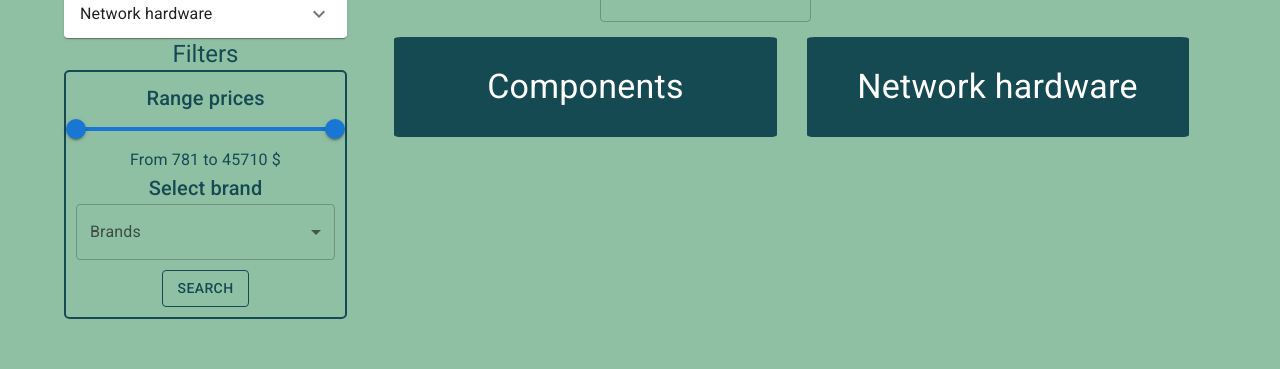
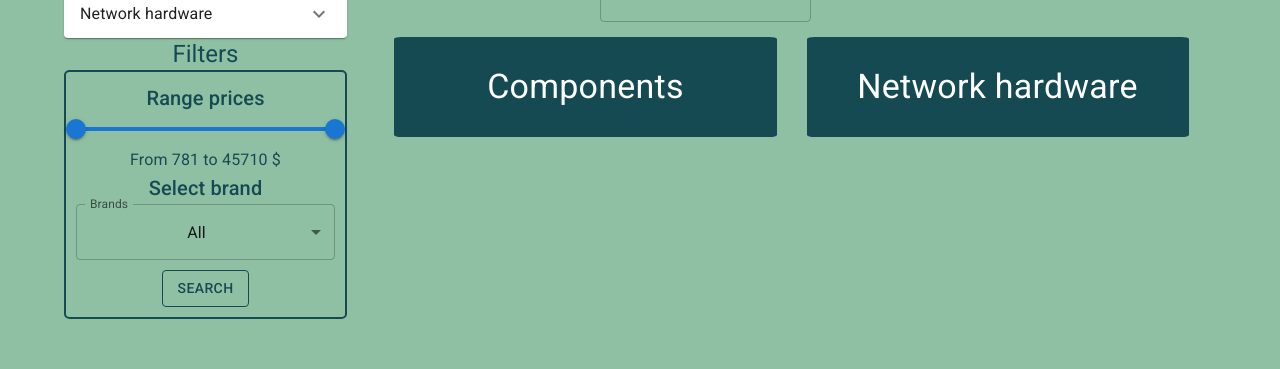
Before and after one commit to AnatoliiBass/computers-parts, a React (Create React App) app: page / in a window 1280 px wide. Shown: the part 144-513 px from the top of the page. Built offline with nearby package versions, Linux system fonts and the light colour scheme.

Commit message:
filtering

```diff
--- a/src/Components/Main/Content/Content.js
+++ b/src/Components/Main/Content/Content.js
@@ -2,6 +2,7 @@ import { Route, Routes } from 'react-router-dom'
 import About from './About/About'
 import Contacts from './Contacts/Contacts'
 import { content } from './Content.module.css'
+import FilterCards from './FilterCards/FilterCards'
 import HomeSection from './HomeSection/HomeSection'
 import ProductCards from './ProductCards/ProductCards'
 import ProductItem from './ProductItem/ProductItem'
@@ -12,9 +13,11 @@ const ABOUT = "/about"
 const CONTACTS = "/contacts"
 const PRODUCTCARDS = "/parts/:id/:subid"
 const PRODUCTITEM = "/parts/:id/:subid/:specialid"
+const FILTER = "/parts/filter/:obj"
 const Content = ({ products, categories }) => {
    const names = categories.map(item => ({ name: item.name, id: item.id }))
    const subnames = categories.map(item => item.items).flat()
+
    return (
       <section className={content}>
          <Routes>
@@ -24,6 +27,7 @@ const Content = ({ products, categories }) => {
             <Route path={CONTACTS} element={<Contacts />} />
             <Route path={PRODUCTCARDS} element={<ProductCards arrObjects={products} subnames={subnames} />} />
             <Route path={PRODUCTITEM} element={<ProductItem products={products} />} />
+            <Route path={FILTER} element={<FilterCards arrObjects={products} subnames={subnames} />} />
          </Routes>
       </section >)
 }
--- /dev/null
+++ b/src/Components/Main/Content/FilterCards/FilterCards.js
@@ -0,0 +1,44 @@
+import { Button, Card, CardActions, CardContent, Typography } from "@mui/material"
+import style from "../ProductCards/ProductCards.module.css"
+import Title from "../../../UI/Title/Title"
+import ShoppingCartIcon from '@mui/icons-material/ShoppingCart'
+import { NavLink, useParams } from "react-router-dom"
+const FilterCards = ({ arrObjects, subnames }) => {
+   const { obj } = useParams()
+   const arrFilter = obj.split('&')
+   let newArr
+   if (arrFilter[0] !== 'All') {
+      newArr = arrObjects.filter(item => (item.manufacturer === arrFilter[0]))
+   } else { newArr = arrObjects }
+   newArr = newArr.filter(item => (+item.price >= +arrFilter[1]) && (+item.price <= +arrFilter[2]))
+   console.log(newArr);
+   return (
+      <section>
+         <Title size="h3" seo="h2" description="Filtering result" />
+         {newArr.length === 0 ? (<Typography variant="h5" component="h5">Sorry, no result...</Typography>) :
+            (<div className={style.flex}>
+               {newArr.map(item => (
+                  <Card sx={{ maxWidth: 200 }} key={item.sku} className={style.box}>
+                     <CardContent>
+                        <Typography variant="h5" component="h5">
+                           {item.name}
+                        </Typography>
+                        <div className={style.image}>
+                           <img src={item.images[0].url} alt="Some product" />
+                        </div>
+                     </CardContent>
+                     <CardActions className={style.bottom}>
+                        <div><Typography>{`Price: ${item.price} $`}</Typography></div>
+                        <div className={style.buttons}>
+                           <NavLink to={`/parts/${subnames.filter(i => i.id === item.category_id)[0].parent_id}/${item.category_id}/${item.sku}`}><Button size="small" color="inherit">See More...</Button></NavLink>
+                           <Button size="small" color="inherit"><ShoppingCartIcon /></Button>
+                        </div>
+                     </CardActions>
+                  </Card>
+               ))}
+            </div>)}
+      </section>
+   )
+}
+
+export default FilterCards
--- a/src/Components/Main/Sidebar/Sidebar.js
+++ b/src/Components/Main/Sidebar/Sidebar.js
@@ -1,9 +1,7 @@
-import { sidebar, filter, button } from './Sidebar.module.css'
+import { sidebar } from './Sidebar.module.css'
 import Title from '../../UI/Title/Title'
 import AccordionItems from '../../UI/AccordionItems/AccordionItems'
-import FilterPrice from '../../UI/FilterPrice/FilterPrice'
-import SelectItem from '../../UI/Select/SelectItem'
-import { Button } from '@mui/material'
+import Filter from '../../UI/Filter/Filter'
 
 const Sidebar = ({ products, categories, brands }) => {
    const max = () => {
@@ -19,13 +17,7 @@ const Sidebar = ({ products, categories, brands }) => {
          <Title size="h5" seo="h2" description="Computer parts" />
          <AccordionItems infoArray={categories} />
          <Title size="h5" seo="h2" description="Filters" />
-         <div className={filter}>
-            <FilterPrice min={min()} max={max()} />
-            <SelectItem arrBrands={brands} />
-            <div className={button}>
-               <Button variant="outlined" color="inherit">Search</Button>
-            </div>
-         </div>
+         <Filter min={min} max={max} brands={brands} />
       </section>
    )
 }
--- a/src/Components/Main/Sidebar/Sidebar.module.css
+++ b/src/Components/Main/Sidebar/Sidebar.module.css
@@ -1,11 +1,3 @@
 .sidebar {
    text-align: center;
 }
-.filter {
-   border: 2px solid rgb(22, 74, 83);
-   border-radius: 2%;
-   padding: 10px;
-}
-.button {
-   margin-top: 10px;
-}
--- a/src/Components/Main/Sidebar/SidebarContainer.js
+++ b/src/Components/Main/Sidebar/SidebarContainer.js
@@ -14,6 +14,7 @@ let mapStateToProps = (state) => {
 
 let mapDispatchToProps = (dispatch) => {
    return {
+
    }
 }
 
--- a/src/Components/UI/AccordionItems/AccordionItems.js
+++ b/src/Components/UI/AccordionItems/AccordionItems.js
@@ -1,6 +1,7 @@
 import { Accordion, AccordionDetails, AccordionSummary, Typography } from "@mui/material"
 import ExpandMoreIcon from '@mui/icons-material/ExpandMore'
 import { NavLink } from "react-router-dom"
+import { link } from './AccordionItems.module.css'
 
 const AccordionItems = ({ infoArray }) => {
    return (
@@ -16,7 +17,7 @@ const AccordionItems = ({ infoArray }) => {
                   {
                      item.items.map(element => (
                         <AccordionSummary key={element.id}>
-                           <NavLink to={`/parts/${item.id}/${element.id}`}><Typography>{element.name}</Typography></NavLink>
+                           <NavLink className={link} to={`/parts/${item.id}/${element.id}`}><Typography>{element.name}</Typography></NavLink>
                         </AccordionSummary>
                      ))
                   }
--- /dev/null
+++ b/src/Components/UI/AccordionItems/AccordionItems.module.css
@@ -0,0 +1,8 @@
+.link {
+   text-decoration: none;
+   color: inherit;
+}
+
+.link:hover {
+   text-decoration: underline;
+}
--- /dev/null
+++ b/src/Components/UI/Filter/Filter.js
@@ -0,0 +1,31 @@
+import { Button } from "@mui/material"
+import { useState } from "react"
+import { NavLink } from "react-router-dom"
+import FilterPrice from "../FilterPrice/FilterPrice"
+import SelectItem from "../Select/SelectItem"
+import { filter, button, link } from "./Filter.module.css"
+
+const Filter = ({ min, max, brands }) => {
+   const newBrands = ['All', ...brands]
+   const [value, setValue] = useState([min(), max()])
+   const [brand, setBrand] = useState('All')
+
+   const getCurrentMinMax = (minmax) => {
+      setValue(minmax)
+   }
+   const getBrand = (currentBrand) => {
+      setBrand(currentBrand)
+   }
+
+   return (
+      <div className={filter}>
+         <FilterPrice min={min()} max={max()} getCurrentMinMax={getCurrentMinMax} />
+         <SelectItem arrBrands={newBrands} getBrand={getBrand} />
+         <div className={button}>
+            <NavLink className={link} to={`/parts/filter/${brand}&${value[0]}&${value[1]}`}><Button variant="outlined" color="inherit">Search</Button></NavLink>
+         </div>
+      </div >
+   )
+}
+
+export default Filter
--- /dev/null
+++ b/src/Components/UI/Filter/Filter.module.css
@@ -0,0 +1,12 @@
+.filter {
+   border: 2px solid rgb(22, 74, 83);
+   border-radius: 2%;
+   padding: 10px;
+}
+.button {
+   margin-top: 10px;
+}
+.link {
+   text-decoration: none;
+   color: inherit;
+}
--- a/src/Components/UI/FilterPrice/FilterPrice.js
+++ b/src/Components/UI/FilterPrice/FilterPrice.js
@@ -2,13 +2,14 @@ import { Slider, Typography } from "@mui/material"
 import React from "react"
 import Title from "../Title/Title"
 
-const FilterPrice = ({ min, max }) => {
+const FilterPrice = ({ min, max, getCurrentMinMax }) => {
    function valuetext(value) {
       return `${value}`
    }
    const [value, setValue] = React.useState([min, max])
    const handleChange = (event, newValue) => {
       setValue(newValue)
+      getCurrentMinMax(newValue)
    }
    const arrvalue = valuetext(value).split(',')
    return (
--- a/src/Components/UI/Select/SelectItem.js
+++ b/src/Components/UI/Select/SelectItem.js
@@ -1,12 +1,13 @@
 import { FormControl, InputLabel, MenuItem, Select } from "@mui/material";
 import Title from "../Title/Title"
-import React from "react";
+import { useState } from "react"
 
-const SelectItem = ({ arrBrands }) => {
-   const [brand, setBrand] = React.useState('');
+const SelectItem = ({ arrBrands, getBrand }) => {
+   const [brand, setBrand] = useState('All')
 
    const handleChange = (event) => {
-      setBrand(event.target.value);
+      setBrand(event.target.value)
+      getBrand(event.target.value)
    };
 
    return (
@@ -17,6 +18,7 @@ const SelectItem = ({ arrBrands }) => {
             <Select
                labelId="select-label"
                id="simple-select"
+               defaultValue="All"
                value={brand}
                label="Brands"
                onChange={handleChange}
--- a/src/Redux/Reducers/categoryReducer.js
+++ b/src/Redux/Reducers/categoryReducer.js
@@ -2834,7 +2834,6 @@ const categoryReducer = (state = initState, action) => {
             id: String(parseInt(categories.categories[categories.categories.length - 1].id) + 1),
             items: [],
          }
-         console.log(newCategory);
          let copy
          if ((newCategory.name) && !(names.includes(newCategory.name))) {
             copy = {
```
